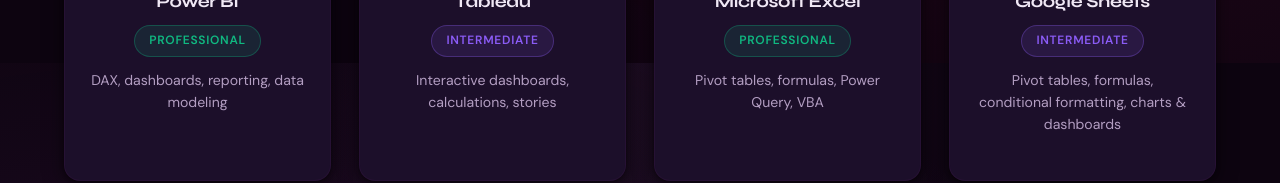
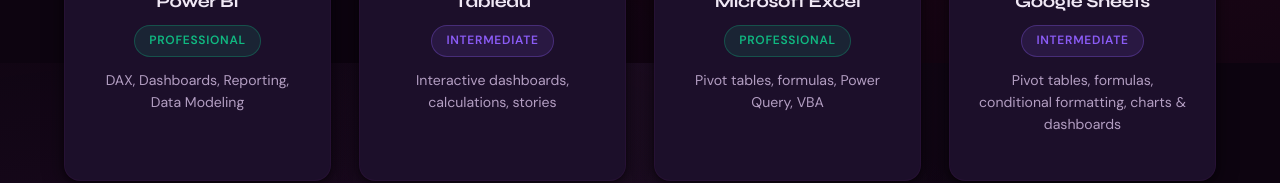
Before and after one commit to geershatisaxena/my-portfoli, a plain HTML site: page skills.html in a window 1280 px wide. Shown: the part 1537-1720 px from the top of the page. Drawn offline with nearby package versions, Linux system fonts and the light colour scheme.

Commit message:
Update skills.html

```diff
--- a/skills.html
+++ b/skills.html
@@ -159,7 +159,7 @@
                             </div>
                             <h3 class="skill-name">Power BI</h3>
                             <span class="skill-level professional">Professional</span>
-                            <p class="skill-description">DAX, dashboards, reporting, data modeling</p>
+                            <p class="skill-description">DAX, Dashboards, Reporting, Data Modeling</p>
                         </div>
 
                         <!-- Tableau Card -->
```
